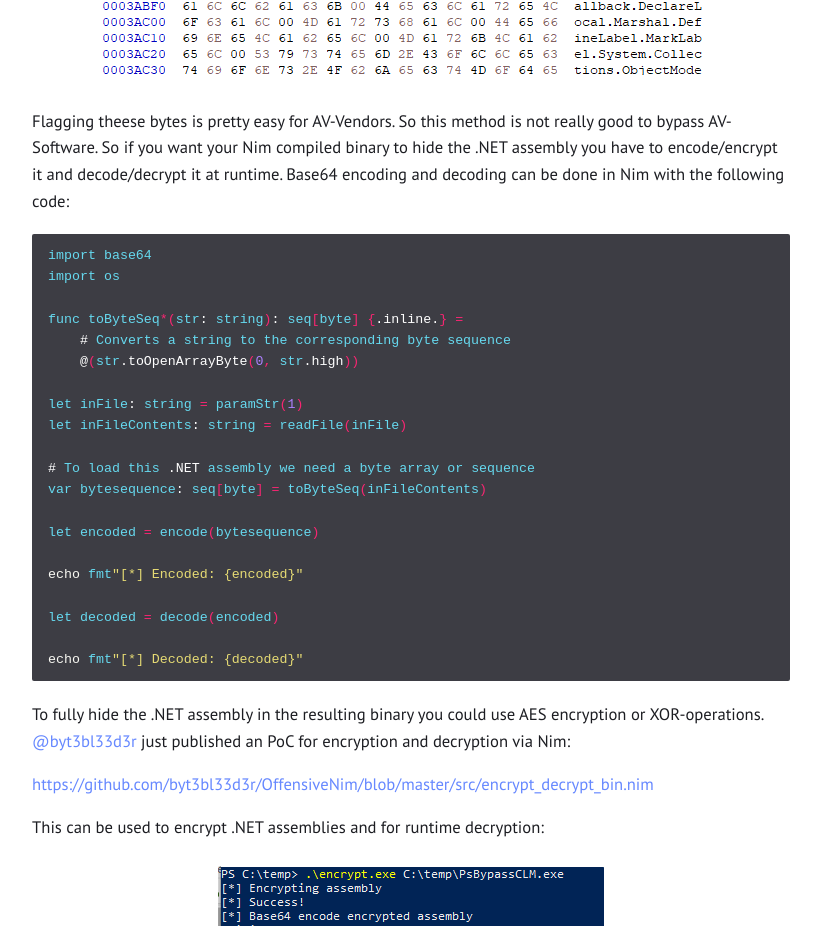
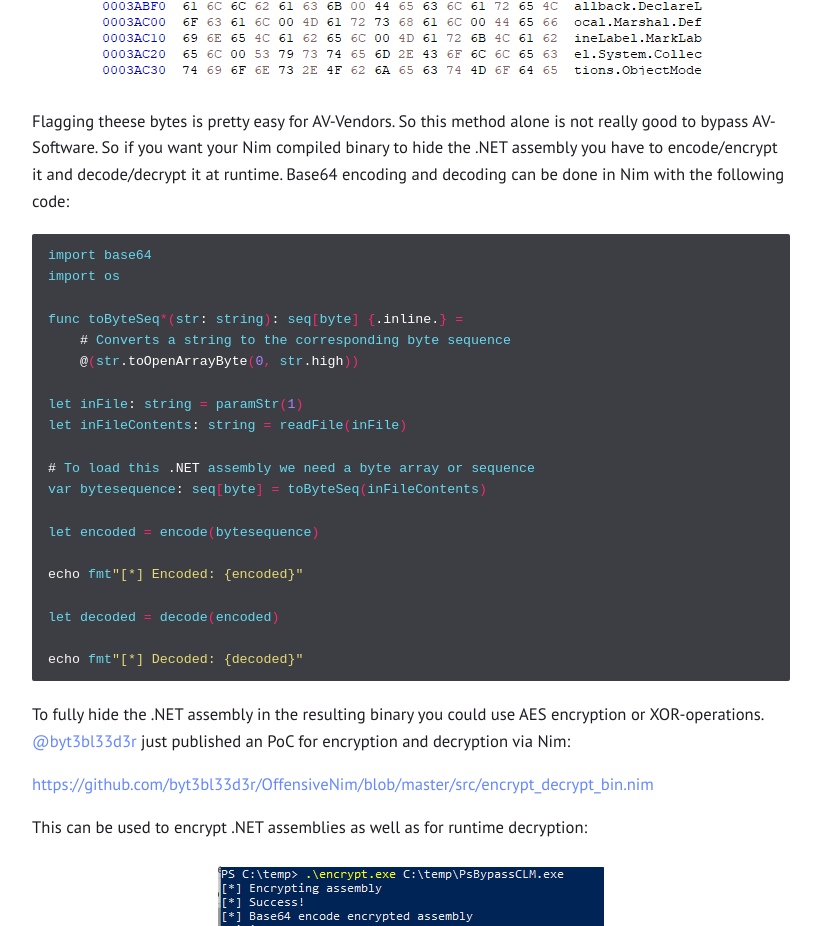
Before and after one commit to S3cur3Th1sSh1t/S3cur3Th1sSh1t.github.io, a Jekyll site: the page built from _posts/2020-12-31-Playing-with-OffensiveNim.md, in a window 1280 px wide and 1400 px high, scrolled down 11139 px. Shown: the part 150-1076 px from the top of the window, without its empty margins (229-1050 px from the left). Built offline with Jekyll 4.4.1, drawn with Linux system fonts in a browser that asks for light colours.

Commit message:
Update 2020-12-31-Playing-with-OffensiveNim.md

````diff
--- a/_posts/2020-12-31-Playing-with-OffensiveNim.md
+++ b/_posts/2020-12-31-Playing-with-OffensiveNim.md
@@ -285,7 +285,7 @@ The detection of .NET assemblies in Nim compiled executables is still pretty eas
           <img src="/assets/posts/NimPlaying/HexPSBypass.png">
 </p>
 
-Flagging theese bytes is pretty easy for AV-Vendors. So this method is not really good to bypass AV-Software. So if you want your Nim compiled binary to hide the .NET assembly you have to encode/encrypt it and decode/decrypt it at runtime. Base64 encoding and decoding can be done in Nim with the following code:
+Flagging theese bytes is pretty easy for AV-Vendors. So this method alone is not really good to bypass AV-Software. So if you want your Nim compiled binary to hide the .NET assembly you have to encode/encrypt it and decode/decrypt it at runtime. Base64 encoding and decoding can be done in Nim with the following code:
 
 ```batch
 import base64
@@ -314,7 +314,7 @@ To fully hide the .NET assembly in the resulting binary you could use AES encryp
 
 <a href="https://github.com/byt3bl33d3r/OffensiveNim/blob/master/src/encrypt_decrypt_bin.nim">https://github.com/byt3bl33d3r/OffensiveNim/blob/master/src/encrypt_decrypt_bin.nim</a>
 
-This can be used to encrypt .NET assemblies and for runtime decryption:
+This can be used to encrypt .NET assemblies as well as for runtime decryption:
 
 <p align="center">
           <img src="/assets/posts/NimPlaying/EncryptDecrypt.png">
````
